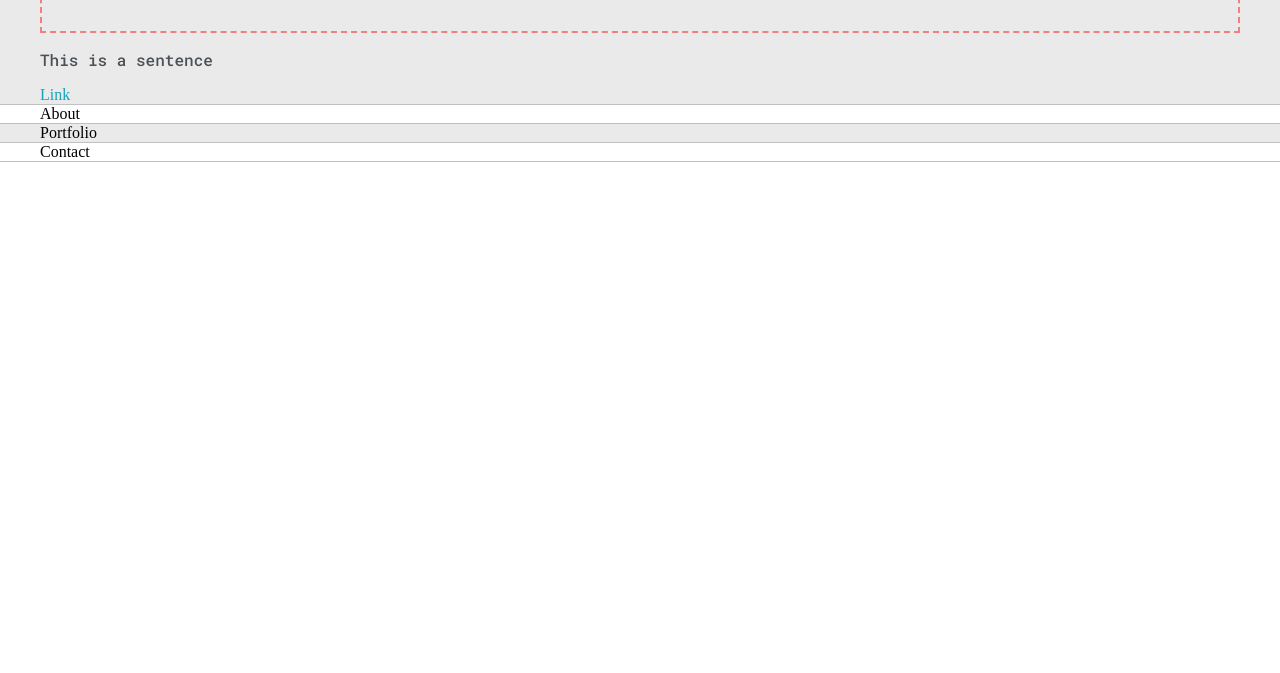
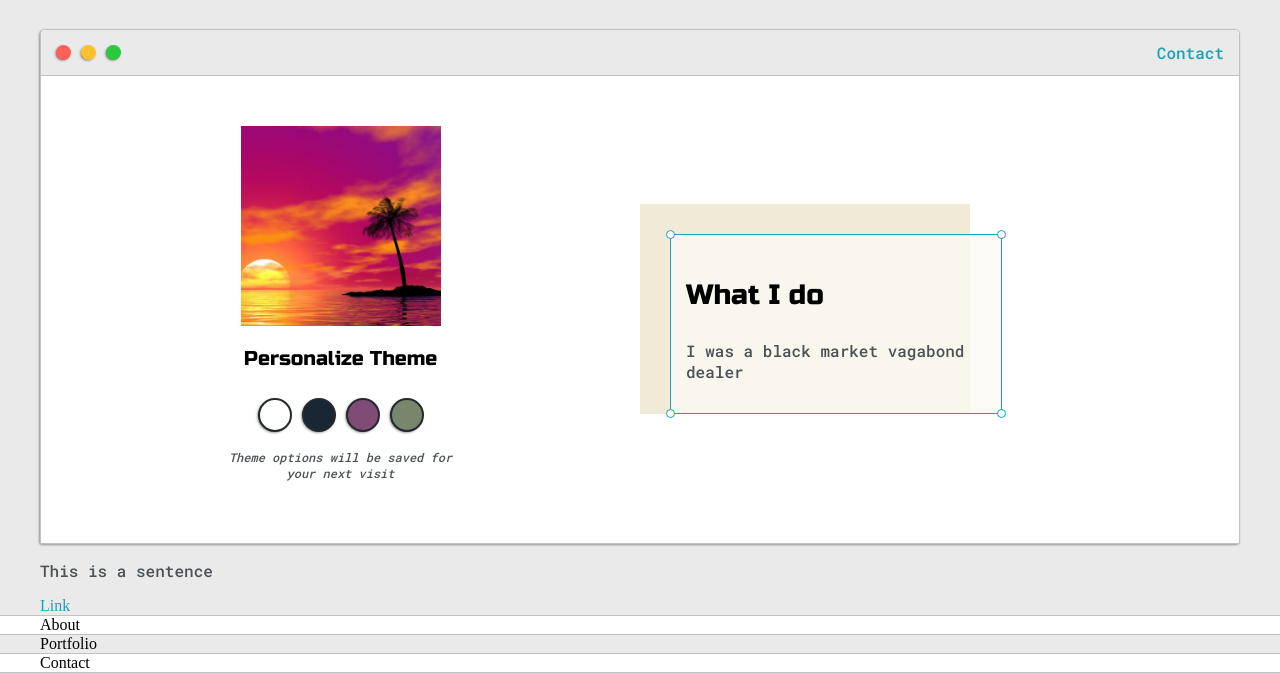
Before and after one commit to rgPortfolio/personalWebsite, a plain HTML site: page index.html in a window 1280 px wide. Shown: the part 132-805 px from the top of the page. Drawn offline with Linux system fonts and the light colour scheme.

Commit message:
intro area start

```diff
--- a/default.css
+++ b/default.css
@@ -6,6 +6,11 @@
 
   --mainText: black;
   --secondaryText: #4b5156;
+
+  --themeDotBorder: #24292e;
+
+  --previewBg: rgb(251, 249, 243, 0.8);
+  --previewShadow: #f0ead6;
 }
 
 html,
@@ -85,8 +90,184 @@ h6 {
   display: grid;
   text-align: center;
   align-content: center;
-  border: 2px dashed lightcoral;
   min-height: 10em;
+}
+
+.intro-wrapper {
+  background-color: var(--secondaryColor);
+  border: 1px solid var(--borderColor);
+  border-radius: 5px 5px 0 0;
+
+  -webkit-box-shadow: -1px 1px 3px -1px rgba(0, 0, 0, 0.75);
+  -moz-box-shadow: -1px 1px 3px -1px rgba(0, 0, 0, 0.75);
+  box-shadow: -1px 1px 3px -1px rgba(0, 0, 0, 0.75);
+
+  display: grid;
+  grid-template-columns: 1fr 1fr;
+  grid-template-areas:
+    "nav-wrapper nav-wrapper"
+    "left-column right-column";
+}
+
+.nav-wrapper {
+  border-radius: 5px 5px 0 0;
+  grid-area: nav-wrapper;
+  border-bottom: 1px solid var(--borderColor);
+  display: flex;
+  justify-content: space-between;
+  align-items: center;
+  background-color: var(--mainColor);
+}
+
+#navigation {
+  margin: 0px;
+  padding: 10px;
+}
+
+#navigation li {
+  display: inline-block;
+  margin-right: 5px;
+  margin-left: 5px;
+}
+
+.dots-wrapper {
+  display: flex;
+  padding: 10px;
+}
+
+#dot-1 {
+  background-color: #fc6058;
+}
+
+#dot-2 {
+  background-color: #fec02f;
+}
+
+#dot-3 {
+  background-color: #2aca3e;
+}
+.browser-dot {
+  background-color: black;
+  height: 15px;
+  width: 15px;
+  border-radius: 50%;
+  margin: 5px;
+
+  -webkit-box-shadow: -1px 1px 3px -1px rgba(0, 0, 0, 0.75);
+  -moz-box-shadow: -1px 1px 3px -1px rgba(0, 0, 0, 0.75);
+  box-shadow: -1px 1px 3px -1px rgba(0, 0, 0, 0.75);
+}
+
+#profile-pic {
+  display: block;
+  margin: 0 auto;
+
+  height: 200px;
+  width: 200px;
+  object-fit: cover;
+  background-origin: 2px solid var(--borderColor);
+}
+
+.theme-dot {
+  height: 30px;
+  width: 30px;
+  background-color: black;
+  border-radius: 50%;
+
+  margin: 5px;
+  border: 2px solid var(--themeDotBorder);
+
+  -webkit-box-shadow: -1px 1px 3px -1px rgba(0, 0, 0, 0.75);
+  -moz-box-shadow: -1px 1px 3px -1px rgba(0, 0, 0, 0.75);
+  box-shadow: -1px 1px 3px -1px rgba(0, 0, 0, 0.75);
+
+  cursor: pointer;
+}
+
+.theme-dot:hover {
+  border-width: 5px;
+}
+
+#light-mode {
+  background-color: #fff;
+}
+#blue-mode {
+  background-color: #192734;
+}
+#green-mode {
+  background-color: #78866b;
+}
+#purple-mode {
+  background-color: #7e4c74;
+}
+#theme-options {
+  display: flex;
+  justify-content: center;
+}
+
+#settings-note {
+  font-size: 12px;
+  font-style: italic;
+  text-align: center;
+}
+
+.left-column {
+  grid-area: left-column;
+  padding-top: 50px;
+  padding-bottom: 50px;
+}
+
+.right-column {
+  grid-area: right-column;
+  display: grid;
+  align-content: center;
+  padding-top: 50px;
+  padding-bottom: 50px;
+}
+
+#preview {
+  width: 300px;
+  border: 1.5px solid #17a2b8;
+  background-color: var(--previewBg);
+  padding: 15px;
+  position: relative;
+}
+
+#preview-shadow {
+  background-color: var(--previewShadow);
+  width: 300px;
+  height: 180px;
+  padding-left: 30px;
+  padding-top: 30px;
+}
+
+.corner {
+  height: 7px;
+  width: 7px;
+  border-radius: 50%;
+  border: 1.5px solid #17a2b8;
+  background-color: #fff;
+  position: absolute;
+}
+
+#corner-tl {
+  top: -5px;
+  left: -5px;
+}
+
+#corner-tr {
+  top: -5px;
+  right: -5px;
+}
+
+#corner-bl {
+  bottom: -5px;
+  left: -5px;
+}
+
+#corner-br {
+  bottom: -5px;
+  right: -5px;
 }
 
 @media screen and (max-width: 1200px) {
@@ -94,3 +275,17 @@ h6 {
     width: 95%;
   }
 }
+
+@media screen and (max-width: 800px) {
+  .intro-wrapper {
+    grid-template-columns: 1fr;
+    grid-template-areas:
+      "nav-wrapper"
+      "left-column"
+      "right-column";
+  }
+
+  .right-column {
+    justify-content: center;
+  }
+}
--- a/index.html
+++ b/index.html
@@ -15,6 +15,51 @@
         <div class="greeting-wrapper">
           <h1>Hi there! I'm Ricky Ghrist</h1>
         </div>
+
+        <div class="intro-wrapper">
+          <div class="nav-wrapper">
+            <div class="dots-wrapper">
+              <div class="browser-dot" id="dot-1"></div>
+              <div class="browser-dot" id="dot-2"></div>
+              <div class="browser-dot" id="dot-3"></div>
+            </div>
+            <ul id="navigation">
+              <li><a href="#">Contact</a></li>
+            </ul>
+          </div>
+
+          <div class="left-column">
+            <img id="profile-pic" src="images/106488-The-Sun-Setting.jpg" />
+            <h5 style="text-align: center; line-height: 0;">
+              Personalize Theme
+            </h5>
+
+            <div id="theme-options">
+              <div id="light-mode" class="theme-dot"></div>
+              <div id="blue-mode" class="theme-dot"></div>
+              <div id="purple-mode" class="theme-dot"></div>
+              <div id="green-mode" class="theme-dot"></div>
+            </div>
+
+            <p id="settings-note">
+              Theme options will be saved for<br />your next visit
+            </p>
+          </div>
+
+          <div class="right-column">
+            <div id="preview-shadow">
+              <div id="preview">
+                <div id="corner-tl" class="corner"></div>
+                <div id="corner-tr" class="corner"></div>
+                <h3>What I do</h3>
+                <p>I was a black market vagabond dealer</p>
+                <div id="corner-br" class="corner"></div>
+                <div id="corner-bl" class="corner"></div>
+              </div>
+            </div>
+          </div>
+        </div>
+
         <p>This is a sentence</p>
         <a href="#">Link</a>
       </div>
```
Also changed, not shown: images/106488-The-Sun-Setting.jpg (added).
